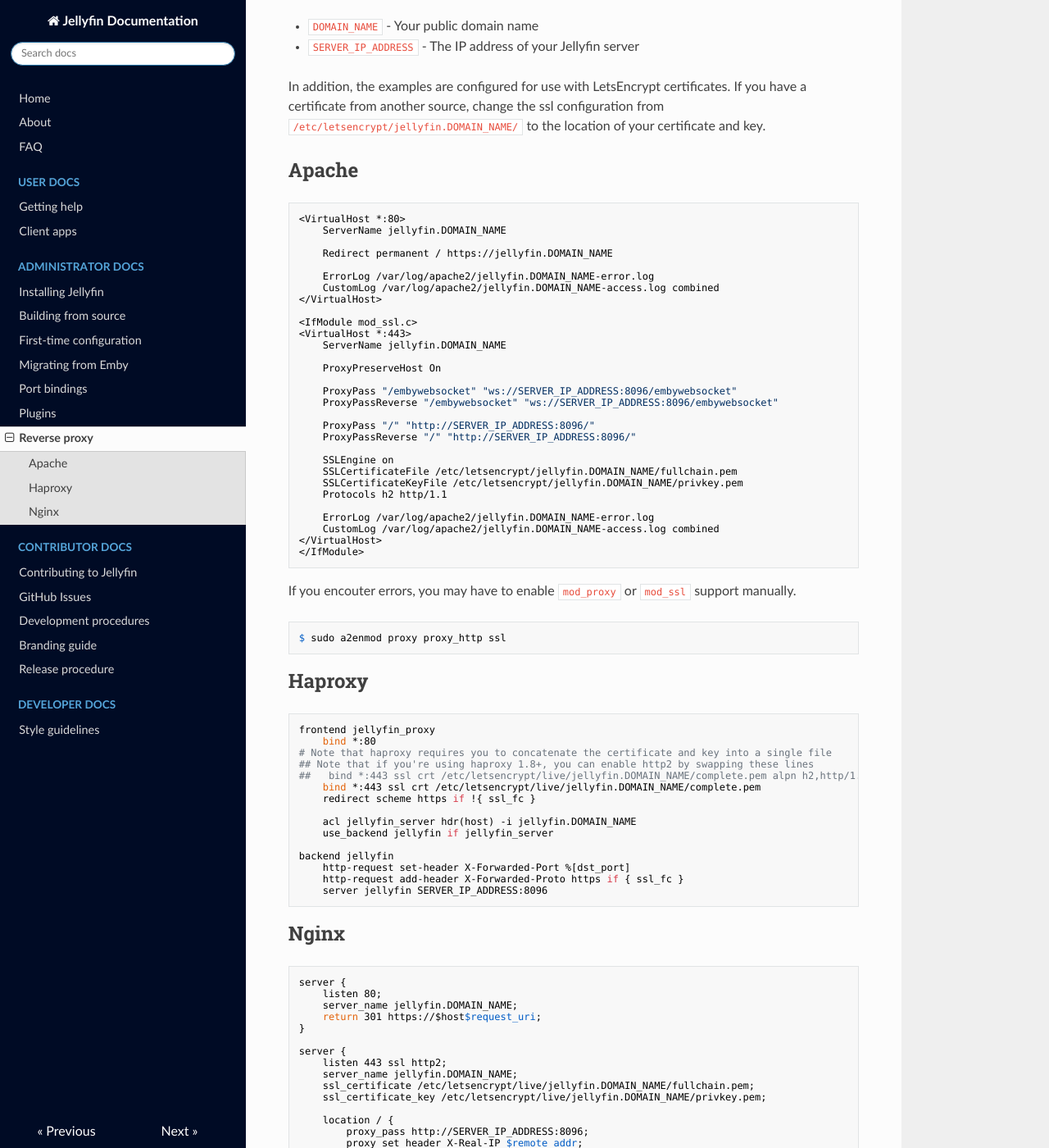
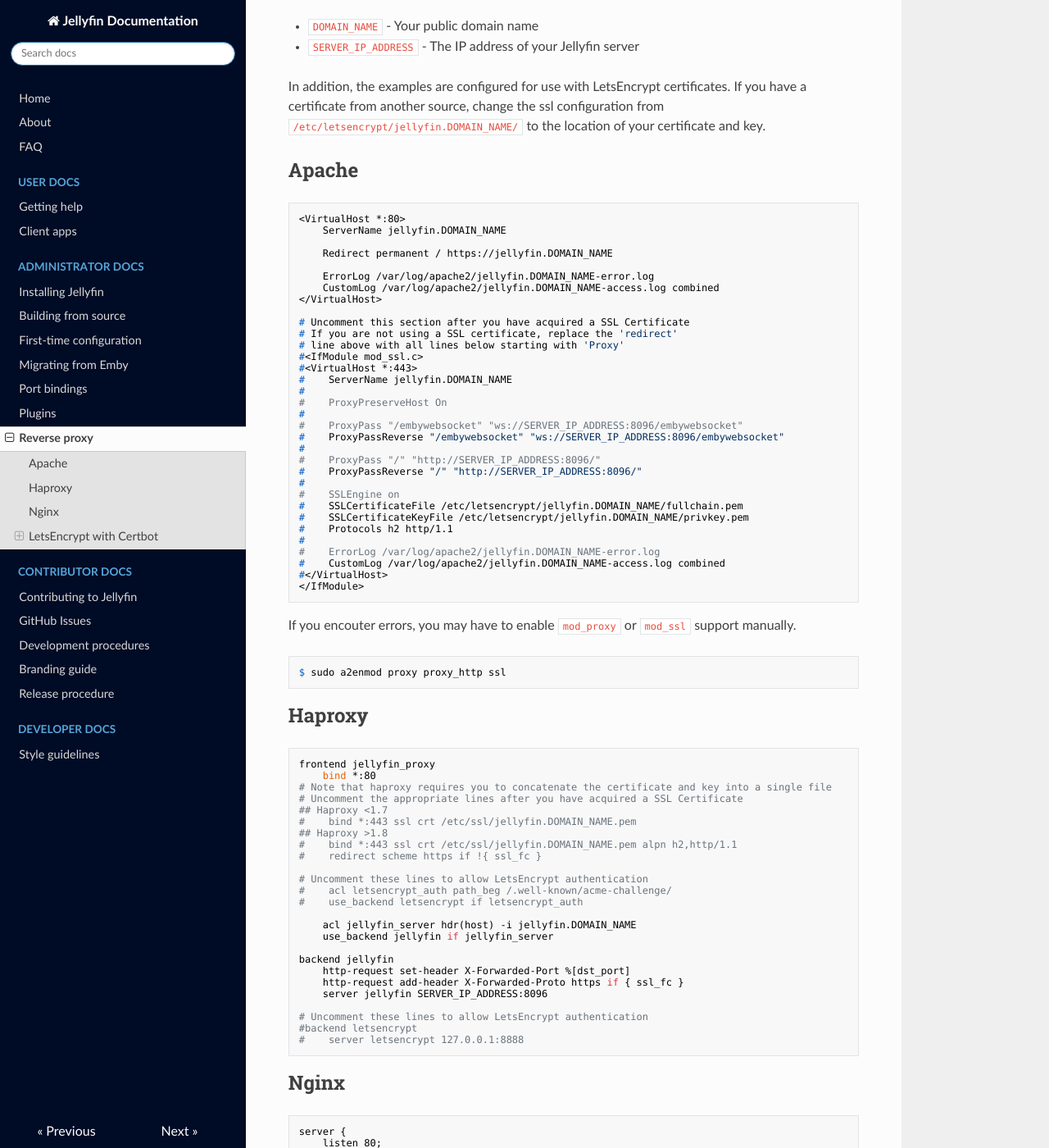
Before and after one commit to jellyfin-archive/jellyfin-docs, an MkDocs documentation site: the page built from docs/administrator-docs/reverse-proxy.md, in a window 1280 px wide and 1400 px high, scrolled down 476 px. Shown: the whole window at 82% size. Built offline with MkDocs 1.6.1, drawn with Linux system fonts in a browser that asks for light colours; nearby versions of some CDN libraries; old or Windows-style settings are respelled for this version of MkDocs; some of the changed text lies outside the part shown.

Commit message:
Add LetsEncrypt examples to reverse proxies

````diff
--- a/docs/administrator-docs/reverse-proxy.md
+++ b/docs/administrator-docs/reverse-proxy.md
@@ -25,26 +25,29 @@ In addition, the examples are configured for use with LetsEncrypt certificates.
     CustomLog /var/log/apache2/jellyfin.DOMAIN_NAME-access.log combined
 </VirtualHost>
 
-<IfModule mod_ssl.c>
-<VirtualHost *:443>
-    ServerName jellyfin.DOMAIN_NAME
-
-    ProxyPreserveHost On
-
-    ProxyPass "/embywebsocket" "ws://SERVER_IP_ADDRESS:8096/embywebsocket"
-    ProxyPassReverse "/embywebsocket" "ws://SERVER_IP_ADDRESS:8096/embywebsocket"
-
-    ProxyPass "/" "http://SERVER_IP_ADDRESS:8096/"
-    ProxyPassReverse "/" "http://SERVER_IP_ADDRESS:8096/"
-
-    SSLEngine on
-    SSLCertificateFile /etc/letsencrypt/jellyfin.DOMAIN_NAME/fullchain.pem
-    SSLCertificateKeyFile /etc/letsencrypt/jellyfin.DOMAIN_NAME/privkey.pem
-    Protocols h2 http/1.1
-
-    ErrorLog /var/log/apache2/jellyfin.DOMAIN_NAME-error.log
-    CustomLog /var/log/apache2/jellyfin.DOMAIN_NAME-access.log combined
-</VirtualHost>
+# Uncomment this section after you have acquired a SSL Certificate
+# If you are not using a SSL certificate, replace the 'redirect'
+# line above with all lines below starting with 'Proxy'
+#<IfModule mod_ssl.c>
+#<VirtualHost *:443>
+#    ServerName jellyfin.DOMAIN_NAME
+#
+#    ProxyPreserveHost On
+#
+#    ProxyPass "/embywebsocket" "ws://SERVER_IP_ADDRESS:8096/embywebsocket"
+#    ProxyPassReverse "/embywebsocket" "ws://SERVER_IP_ADDRESS:8096/embywebsocket"
+#
+#    ProxyPass "/" "http://SERVER_IP_ADDRESS:8096/"
+#    ProxyPassReverse "/" "http://SERVER_IP_ADDRESS:8096/"
+#
+#    SSLEngine on
+#    SSLCertificateFile /etc/letsencrypt/jellyfin.DOMAIN_NAME/fullchain.pem
+#    SSLCertificateKeyFile /etc/letsencrypt/jellyfin.DOMAIN_NAME/privkey.pem
+#    Protocols h2 http/1.1
+#
+#    ErrorLog /var/log/apache2/jellyfin.DOMAIN_NAME-error.log
+#    CustomLog /var/log/apache2/jellyfin.DOMAIN_NAME-access.log combined
+#</VirtualHost>
 </IfModule>
 ```
 
@@ -59,10 +62,16 @@ $ sudo a2enmod proxy proxy_http ssl
 frontend jellyfin_proxy
     bind *:80
 # Note that haproxy requires you to concatenate the certificate and key into a single file
-## Note that if you're using haproxy 1.8+, you can enable http2 by swapping these lines
-##   bind *:443 ssl crt /etc/letsencrypt/live/jellyfin.DOMAIN_NAME/complete.pem alpn h2,http/1.1
-    bind *:443 ssl crt /etc/letsencrypt/live/jellyfin.DOMAIN_NAME/complete.pem
-    redirect scheme https if !{ ssl_fc }
+# Uncomment the appropriate lines after you have acquired a SSL Certificate
+## Haproxy <1.7
+#    bind *:443 ssl crt /etc/ssl/jellyfin.DOMAIN_NAME.pem
+## Haproxy >1.8
+#    bind *:443 ssl crt /etc/ssl/jellyfin.DOMAIN_NAME.pem alpn h2,http/1.1
+#    redirect scheme https if !{ ssl_fc }
+
+# Uncomment these lines to allow LetsEncrypt authentication
+#    acl letsencrypt_auth path_beg /.well-known/acme-challenge/
+#    use_backend letsencrypt if letsencrypt_auth
 
     acl jellyfin_server hdr(host) -i jellyfin.DOMAIN_NAME
     use_backend jellyfin if jellyfin_server
@@ -71,6 +80,10 @@ backend jellyfin
     http-request set-header X-Forwarded-Port %[dst_port]
     http-request add-header X-Forwarded-Proto https if { ssl_fc }
     server jellyfin SERVER_IP_ADDRESS:8096
+
+# Uncomment these lines to allow LetsEncrypt authentication
+#backend letsencrypt
+#    server letsencrypt 127.0.0.1:8888
 ```
 
 ## Nginx
@@ -82,25 +95,78 @@ server {
     return 301 https://$host$request_uri;
 }
 
-server {
-    listen 443 ssl http2;
-    server_name jellyfin.DOMAIN_NAME;
-    ssl_certificate /etc/letsencrypt/live/jellyfin.DOMAIN_NAME/fullchain.pem;
-    ssl_certificate_key /etc/letsencrypt/live/jellyfin.DOMAIN_NAME/privkey.pem;
+# Uncomment this section after you have acquired a SSL Certificate
+# If you are not using a SSL certificate, replace the 'return 301'
+# line above with the location block from the section below
+#server {
+#    listen 443 ssl http2;
+#    server_name jellyfin.DOMAIN_NAME;
+#    ssl_certificate /etc/letsencrypt/live/jellyfin.DOMAIN_NAME/fullchain.pem;
+#    ssl_certificate_key /etc/letsencrypt/live/jellyfin.DOMAIN_NAME/privkey.pem;
+#
+#    location / {
+#        proxy_pass http://SERVER_IP_ADDRESS:8096;
+#        proxy_set_header X-Real-IP $remote_addr;
+#        proxy_set_header X-Forwarded-for $proxy_add_x_forwarded_for;
+#        proxy_set_header Host $host;
+#        proxy_set_header X-Forwarded-Proto $remote_addr;
+#        proxy_set_header X-Forwarded-Protocol $scheme;
+#        proxy_redirect off;
+#
+#        # Send websocket data to the backend aswell
+#        proxy_http_version 1.1;
+#        proxy_set_header Upgrade $http_upgrade;
+#        proxy_set_header Connection "upgrade";
+#    }
+#}
+```
 
-    location / {
-        proxy_pass http://SERVER_IP_ADDRESS:8096;
-        proxy_set_header X-Real-IP $remote_addr;
-        proxy_set_header X-Forwarded-for $proxy_add_x_forwarded_for;
-        proxy_set_header Host $host;
-        proxy_set_header X-Forwarded-Proto $remote_addr;
-        proxy_set_header X-Forwarded-Protocol $scheme;
-        proxy_redirect off;
+## LetsEncrypt with Certbot
 
-        # Send websocket data to the backend aswell
-        proxy_http_version 1.1;
-        proxy_set_header Upgrade $http_upgrade;
-        proxy_set_header Connection "upgrade";
-    }
-}
-```
+LetsEncrypt is a service that provides free SSL/TLS certificates to users.  Certbot is a client that makes this easy to accomplish and automate.  In addition, it has plugins for Apache and Nginx that make automating certificate generation even easier.
+
+Installation instructions for most Linux distributions can be found on the [Certbot website](https://certbot.eff.org/docs/install.html#operating-system-packages).
+
+Once the packages are installed, you're ready to generate a new certificate.
+
+### Apache
+
+After installing certbot and the Apache plugin, certificate generation is accomplished by:
+
+`certbot certonly --apache --noninteractive --agree-tos --email YOUR_EMAIL -d jellyfin.DOMAIN_NAME`
+
+Update the 'SSLCertificateFile' and 'SSLCertificateKeyFile' sections, then restart the service.
+
+Add a job to cron so the certificate will be renwed automatically:
+
+`echo "0 0 * * *  root  certbot renew --quiet --no-self-upgrade --post-hook 'systemctl reload apache2'" | sudo tee -a /etc/cron.d/renew_certbot`
+
+### Haproxy
+
+Haproxy doesn't currently have a certbot plugin.  To get around this, run certbot in standalone mode and proxy traffic back to it.  Enable the frontend and backend in the config above, and then run:
+
+`certbot certonly --standalone --preferred-challenges http-01 --http-01-port 8888 --noninteractive --agree-tos --email YOUR_EMAIL -d jellyfin.DOMAIN_NAME`
+
+The port can be changed to anything you like, but be sure that the haproxy config and your certbot command match.
+
+Haproxy needs to have the certificate and key files concatenated into the same file to read it correctly.  This can be accomplished with the following command.
+
+`cat /etc/letsencrypt/live/jellyfin.DOMAIN_NAME/fullchain.pem /etc/letsencrypt/live/jellyfin.DOMAIN_NAME/privkey.pem > /etc/ssl/jellyfin.DOMAIN_NAME.pem`
+
+Uncomment the appropriate 'bind *:443' and the redirect section in the config, then restart the service.
+
+Add a job to cron so the certificate will be renwed automatically:
+
+`echo "0 0 * * *  root  certbot renew --quiet --no-self-upgrade --post-hook 'cat /etc/letsencrypt/live/jellyfin.DOMAIN_NAME/fullchain.pem /etc/letsencrypt/live/jellyfin.DOMAIN_NAME/privkey.pem > /etc/ssl/jellyfin.DOMAIN_NAME.pem && systemctl reload haproxy'" | sudo tee -a /etc/cron.d/renew_certbot`
+
+### Nginx
+
+After installing certbot and the Nginx plugin, certificate generation is accomplished by:
+
+`certbot certonly --nginx --noninteractive --agree-tos --email YOUR_EMAIL -d jellyfin.DOMAIN_NAME`
+
+Uncomment the SSL server block in the config and update the 'ssl_certificate' and 'ssl_certificate_key' fields, then restart the service.
+
+Add a job to cron so the certificate will be renwed automatically:
+
+`echo "0 0 * * *  root  certbot renew --quiet --no-self-upgrade --post-hook 'systemctl reload nginx'" | sudo tee -a /etc/cron.d/renew_certbot`
````
